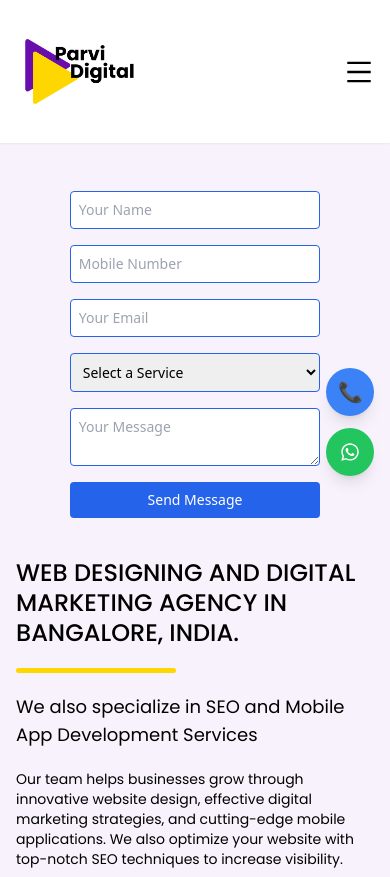
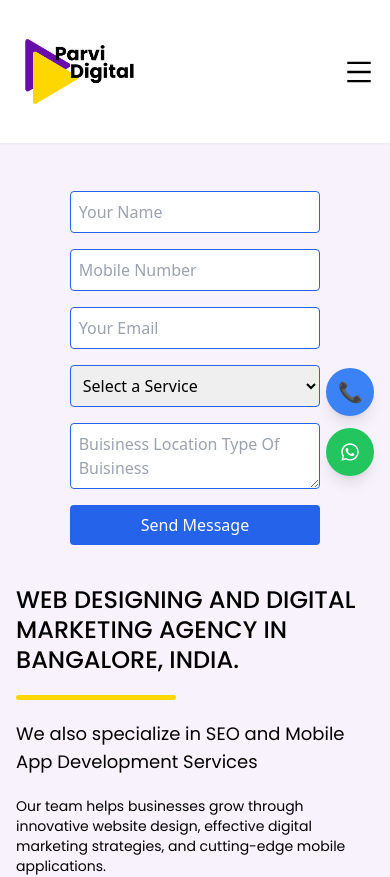
Before and after one commit to ag9731/test22, a React (Vite) app: page / in a window 390 px wide. Shown: the top 877 px of the page. Built offline with nearby package versions, Linux system fonts and the light colour scheme.

Commit message:
changes made in lenovo

```diff
--- a/package.json
+++ b/package.json
@@ -21,6 +21,7 @@
     "react-icons": "^5.5.0",
     "react-router-dom": "^7.7.0",
     "react-scroll": "^1.9.3",
+    "react-toastify": "^11.0.5",
     "sitemap": "^8.0.0",
     "tailwind-merge": "^3.0.2"
   },
--- a/src/components/HomePage/HomePageComponents/HomePageBanner.jsx
+++ b/src/components/HomePage/HomePageComponents/HomePageBanner.jsx
@@ -4,18 +4,16 @@ import emailjs from "@emailjs/browser";
 import parviDigitalBannerImage from "../../../assets/Parvi_Digital_Marketing_Web_Design_Company_Bangalore/website-design-company-in-bangalore.png";
 import { AiFillQuestionCircle } from "react-icons/ai";
 import { motion } from "framer-motion";
-import HomePageContactUs from "../HomePageComponents/HomePageContactUs"
-
 
 const text = "WEB DESIGNING AND DIGITAL MARKETING AGENCY IN BANGALORE, INDIA.";
 
 const HomePageBanner = () => {
-
   const form = useRef();
-    const [status, setStatus] = useState("");
+  const [showPopup, setShowPopup] = useState(false);
 
   const sendEmail = (e) => {
     e.preventDefault();
+
     emailjs
       .sendForm(
         "service_x88g09g",
@@ -25,24 +23,38 @@ const HomePageBanner = () => {
       )
       .then(
         () => {
-            setStatus("Message sent successfully!");
-            form.current.reset();
+          setShowPopup(true); // show popup
+          form.current.reset(); // clear fields
+          setTimeout(() => setShowPopup(false), 3000); // auto hide
         },
-          (error) => {
-            setStatus("Failed to send message. Please try again.");
-            console.error(error.text);
+        () => {
+          setShowPopup(true);
+          setTimeout(() => setShowPopup(false), 3000);
         }
       );
   };
 
   return (
-    <section className="bg-primary bg-opacity-5 min-h-[80vh] py-12 md:py-16 lg:py-0 lg:h-[80vh] flex flex items-center">
-      {/* Main Article */}
-      <article className="flex  flex-col-reverse lg:flex-row gap-10 container mx-auto px-4 md:px-6">
-        {/* Left Section (Top on mobile) */}
+    <>
+      {/* 🔥 Popup Modal */}
+      {showPopup && (
+        <div className="fixed inset-0 flex justify-center items-center bg-black/50 z-50">
+          <div className="bg-white shadow-xl rounded-xl p-6 w-[90%] max-w-md text-center animate-popup">
+            <h2 className="text-xl font-semibold text-green-600">
+              Form Submitted Successfully!
+            </h2>
+            <p className="text-gray-600 mt-2">
+              Thank you for contacting us. We will get back to you shortly.
+            </p>
+          </div>
+        </div>
+      )}
+
+      <section className="bg-primary bg-opacity-5 min-h-[80vh] py-12 md:py-16 lg:py-0 lg:h-[80vh] flex items-center">
+        <article className="flex flex-col-reverse lg:flex-row gap-10 container mx-auto px-4 md:px-6">
+          {/* Left Section */}
           <div className="flex-1 flex flex-col justify-center gap-5 items-start">
             <header className="flex flex-col gap-5">
-            {/* Animated Heading */}
               <h1 className="text-2xl sm:text-3xl md:text-4xl font-medium font-poppins leading-tight">
                 {text.split("").map((char, index) => (
                   <motion.span
@@ -57,16 +69,18 @@ const HomePageBanner = () => {
               </h1>
 
               <div className="bg-secondary w-32 sm:w-40 md:w-52 h-[5px] rounded-full animate-slide-in"></div>
+
               <h2 className="text-lg sm:text-xl font-poppins">
                 We also specialize in SEO and Mobile App Development Services
               </h2>
             </header>
+
             <p className="font-poppins text-sm sm:text-base">
               Our team helps businesses grow through innovative website design,
               effective digital marketing strategies, and cutting-edge mobile
-            applications. We also optimize your website with top-notch SEO
-            techniques to increase visibility.
+              applications.
             </p>
+
             <a href="#contact-us">
               <div className="flex items-center gap-3 px-4 sm:px-6 py-2 sm:py-3 rounded-full bg-primary mt-3">
                 <button className="font-semibold text-white font-poppins text-sm sm:text-base">
@@ -77,47 +91,41 @@ const HomePageBanner = () => {
             </a>
           </div>
 
-        {/* Right Section (Bottom on mobile) */}
+          {/* Right Section – FORM */}
           <aside className="flex-1 flex justify-center items-center lg:mt-0">
-          {/* <figure className="w-full max-w-md lg:max-w-full">
-            <img
-              src={parviDigitalBannerImage || "/placeholder.svg"}
-              alt="Website designing and development"
-              className="max-w-60 lg:max-w-full md:max-w-full h-auto object-contain"
-            />
-          </figure> */}
-          {/* <HomePageContactUs/> */}
-          {/* Contact Form */}
             <form
               ref={form}
               onSubmit={sendEmail}
-            className="flex flex-col gap-4  w-[70%]"
+              className="flex flex-col gap-4 w-[70%]"
             >
               <input
                 type="text"
                 name="user_name"
                 placeholder="Your Name"
                 required
-              className="p-2 border border-[#2563eb] rounded text-sm md:text-base"
+                className="p-2 border border-[#2563eb] rounded"
               />
+
               <input
                 type="text"
                 name="user_mobile"
                 placeholder="Mobile Number"
                 required
-              className="p-2 border border-[#2563eb] rounded text-sm md:text-base"
+                className="p-2 border border-[#2563eb] rounded"
               />
+
               <input
                 type="email"
                 name="user_email"
                 placeholder="Your Email"
                 required
-              className="p-2 border border-[#2563eb] rounded text-sm md:text-base"
+                className="p-2 border border-[#2563eb] rounded"
               />
+
               <select
                 name="user_service"
                 required
-              className="p-2 border border-[#2563eb] rounded text-sm md:text-base"
+                className="p-2 border border-[#2563eb] rounded"
               >
                 <option value="">Select a Service</option>
                 <option value="web_design">Web Design</option>
@@ -125,23 +133,25 @@ const HomePageBanner = () => {
                 <option value="digital_marketing">Digital Marketing</option>
                 <option value="app_development">App Development</option>
               </select>
+
               <textarea
                 name="message"
-              placeholder="Your Message"
+                placeholder="Buisiness Location Type Of Buisiness"
                 required
-              className="p-2 border border-[#2563eb] rounded text-sm md:text-base"
+                className="p-2 border border-[#2563eb] rounded"
               ></textarea>
+
               <button
                 type="submit"
-              className="bg-blue-600 text-white p-2 rounded hover:bg-blue-700 text-sm md:text-base"
+                className="bg-blue-600 text-white p-2 rounded hover:bg-blue-700"
               >
                 Send Message
               </button>
-            {status && <p className="text-sm text-green-600">{status}</p>}
             </form>
           </aside>
         </article>
       </section>
+    </>
   );
 };
 
--- a/src/components/HomePage/HomePageComponents/HomePageContactUs.jsx
+++ b/src/components/HomePage/HomePageComponents/HomePageContactUs.jsx
@@ -4,10 +4,11 @@ import image from "../../../assets/digital marketing agency bangalore.png";
 
 const HomePageContactUs = () => {
   const form = useRef();
-  const [status, setStatus] = useState("");
+  const [showPopup, setShowPopup] = useState(false);
 
   const sendEmail = (e) => {
     e.preventDefault();
+
     emailjs
       .sendForm(
         "service_x88g09g",
@@ -17,17 +18,35 @@ const HomePageContactUs = () => {
       )
       .then(
         () => {
-          setStatus("Message sent successfully!");
-          form.current.reset();
+          setShowPopup(true); // show popup
+          form.current.reset(); // clear fields
+
+          // auto hide after 3 seconds
+          setTimeout(() => setShowPopup(false), 3000);
         },
-        (error) => {
-          setStatus("Failed to send message. Please try again.");
-          console.error(error.text);
+        () => {
+          setShowPopup(true);
+          setTimeout(() => setShowPopup(false), 3000);
         }
       );
   };
 
   return (
+    <>
+      {/* 🔥 Popup Modal */}
+      {showPopup && (
+        <div className="fixed inset-0 flex justify-center items-center bg-black/50 z-50">
+          <div className="bg-white shadow-xl rounded-xl p-6 w-[90%] max-w-md text-center animate-popup">
+            <h2 className="text-xl font-semibold text-green-600">
+              Form Submitted Successfully!
+            </h2>
+            <p className="text-gray-600 mt-2">
+              Thank you for contacting us. We will get back to you shortly.
+            </p>
+          </div>
+        </div>
+      )}
+
       <section className="mt-5 py-5 px-4">
         <section className="container mx-auto flex flex-col md:flex-row gap-10 md:gap-20">
           {/* Right Section */}
@@ -41,20 +60,16 @@ const HomePageContactUs = () => {
 
           {/* Left Section */}
           <div className="flex-1">
-          <div className="flex flex-col gap-5">
             <h1 className="text-3xl md:text-4xl font-bold font-poppins">
               Get In Touch
             </h1>
-            <p className="text-justify text-sm md:text-base font-poppins">
-              Looking for a website designing company in Bangalore that creates
-              stunning and user-friendly websites? Parvi Digital is a leading
-              website development company in Bangalore, specializing in mobile
-              application development, SEO, and digital marketing to help
-              businesses succeed online.
+            <p className="text-justify text-sm md:text-base mt-2 font-poppins">
+              Looking for a website designing company in Bangalore? Parvi
+              Digital builds stunning websites, apps, SEO, and digital
+              marketing.
             </p>
-          </div>
 
-          {/* Contact Form */}
+            {/* Form */}
             <form
               ref={form}
               onSubmit={sendEmail}
@@ -65,26 +80,29 @@ const HomePageContactUs = () => {
                 name="user_name"
                 placeholder="Your Name"
                 required
-              className="p-2 border border-gray-300 rounded text-sm md:text-base"
+                className="p-2 border border-gray-300 rounded"
               />
+
               <input
                 type="text"
                 name="user_mobile"
                 placeholder="Mobile Number"
                 required
-              className="p-2 border border-gray-300 rounded text-sm md:text-base"
+                className="p-2 border border-gray-300 rounded"
               />
+
               <input
                 type="email"
                 name="user_email"
                 placeholder="Your Email"
                 required
-              className="p-2 border border-gray-300 rounded text-sm md:text-base"
+                className="p-2 border border-gray-300 rounded"
               />
+
               <select
                 name="user_service"
                 required
-              className="p-2 border border-gray-300 rounded text-sm md:text-base"
+                className="p-2 border border-gray-300 rounded"
               >
                 <option value="">Select a Service</option>
                 <option value="web_design">Web Design</option>
@@ -92,23 +110,25 @@ const HomePageContactUs = () => {
                 <option value="digital_marketing">Digital Marketing</option>
                 <option value="app_development">App Development</option>
               </select>
+
               <textarea
                 name="message"
-              placeholder="Your Message"
+                placeholder="Buisiness Location Type Of Buisiness"
                 required
-              className="p-2 border border-gray-300 rounded text-sm md:text-base"
+                className="p-2 border border-gray-300 rounded"
               ></textarea>
+
               <button
                 type="submit"
-              className="bg-blue-600 text-white p-2 rounded hover:bg-blue-700 text-sm md:text-base"
+                className="bg-blue-600 text-white p-2 rounded hover:bg-blue-700"
               >
                 Send Message
               </button>
-            {status && <p className="text-sm text-green-600">{status}</p>}
             </form>
           </div>
         </section>
       </section>
+    </>
   );
 };
 
```
Also changed, not shown: index.html (+11 -9 lines), src/App.jsx (+10 -3 lines), 1 other file (tests, documents, lock files or other folders). Lines whose indentation alone changed are shown as unchanged.
